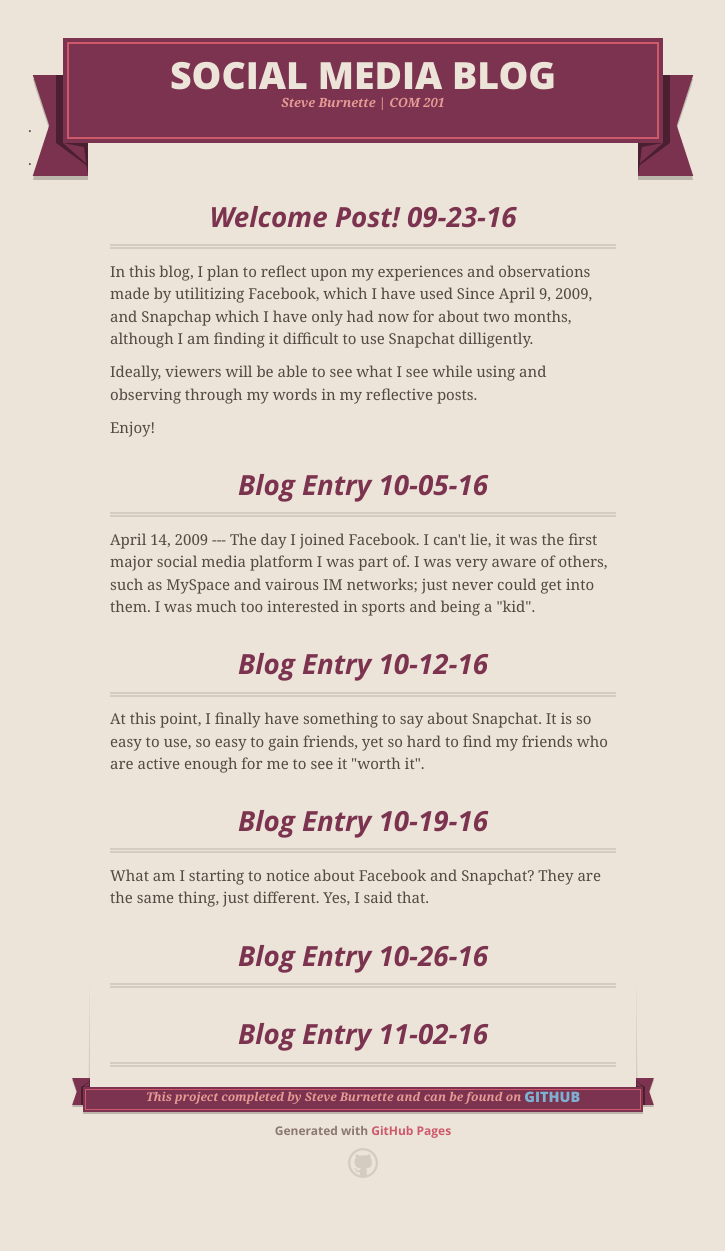
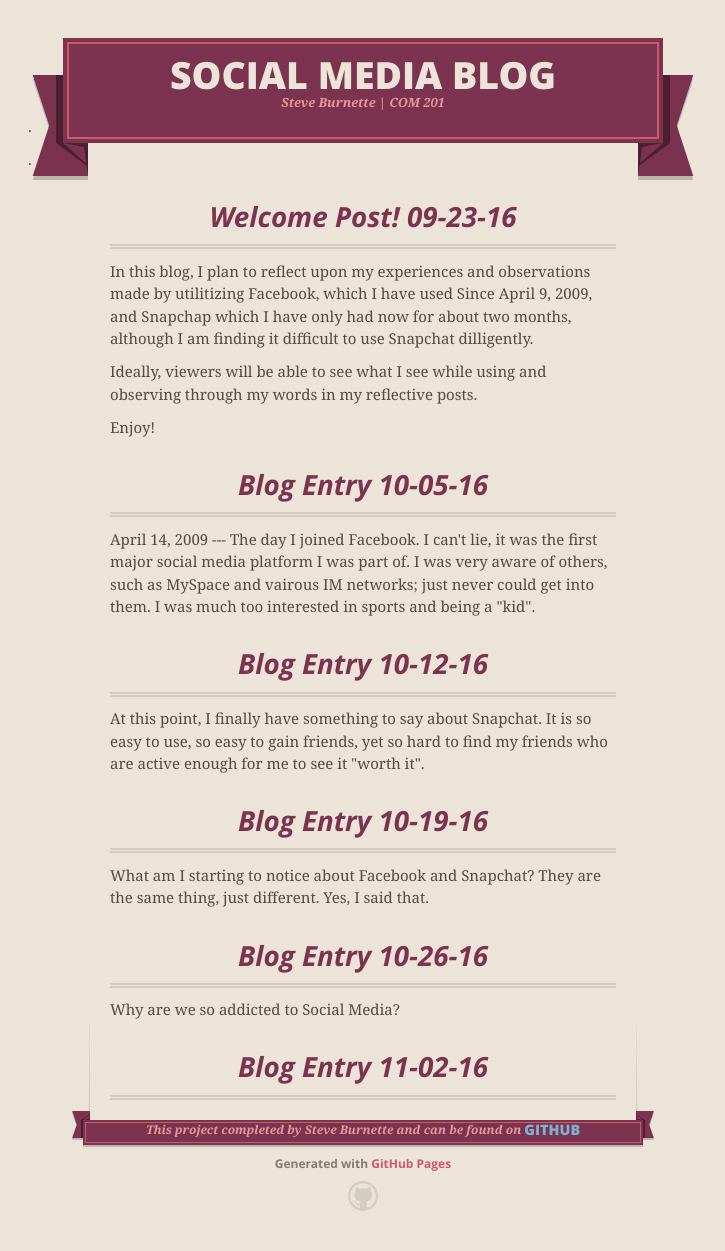
Before and after one commit to sburnet1/Social-Media-Presence-Blog, a Jekyll site: the page index.html, which Jekyll copies as it is, in a window 1280 px wide. Shown: the whole page, without its empty margins (277-1002 px from the left). Built offline with Jekyll 4.4.1, drawn with Linux system fonts in a browser that asks for light colours; nearby versions of some CDN libraries; before the commit the page ends 1218 px from its top, so only the background shows below that.

Commit message:
Update index.html

```diff
--- a/index.html
+++ b/index.html
@@ -56,7 +56,7 @@
 <p>What am I starting to notice about Facebook and Snapchat?  They are the same thing, just different.  Yes, I said that. </p>
 <h3>
 <a id="blog-entry-10-26-16" class="anchor" href="#blog-entry-10-26-16" aria-hidden="true"><span aria-hidden="true" class="octicon octicon-link"></span></a>Blog Entry 10-26-16</h3>
-
+        <p> Why are we so addicted to Social Media?</p>
 <h3>
 <a id="blog-entry-11-02-16" class="anchor" href="#blog-entry-11-02-16" aria-hidden="true"><span aria-hidden="true" class="octicon octicon-link"></span></a>Blog Entry 11-02-16</h3>
       </section>
```
